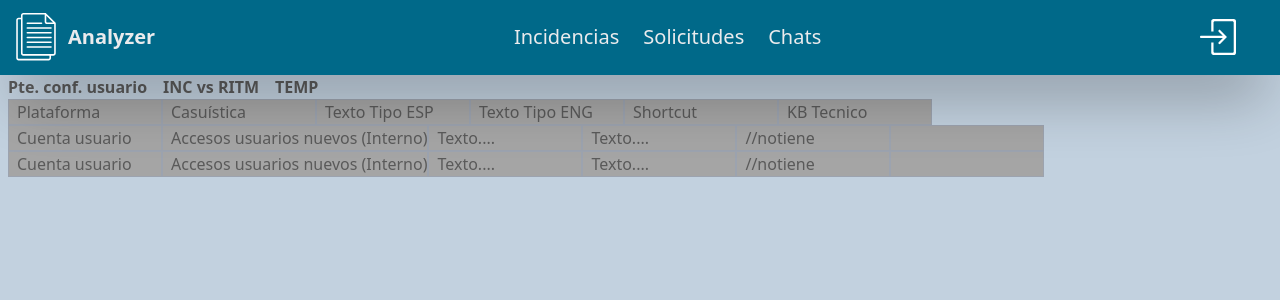
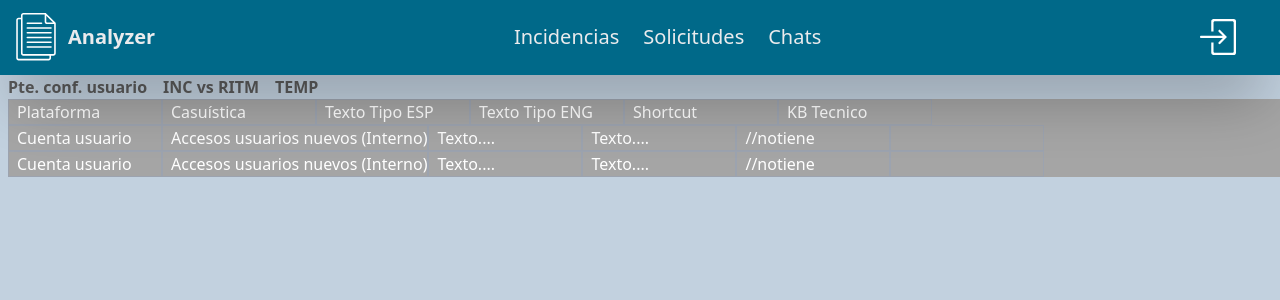
Before and after one commit to brenosantin96/brenoAnalyzer01front, a Next.js app: page /helptexts in a window 1280 px wide. Shown: the top 300 px of the page. Built offline with nearby package versions, Linux system fonts and the light colour scheme.

Commit message:
modifying components Table Table Cell and TableRow

```diff
--- a/src/components/Table.tsx
+++ b/src/components/Table.tsx
@@ -4,6 +4,7 @@ import Row from './TableRow';
 type SelectedCell = { row: number | null, col: number | null };
 
 const Table = () => {
+
   const initialData = [
     ['Plataforma', 'Casuística', 'Texto Tipo ESP', 'Texto Tipo ENG', 'Shortcut', 'KB Tecnico'],
     ['Cuenta usuario', 'Accesos usuarios nuevos (Interno)', 'Texto....', 'Texto....', '//notiene', ''],
@@ -22,6 +23,7 @@ const Table = () => {
 
   return (
     <div className='bg-[#C2D1DF] overflow-y-hidden'>
+
       <div className='mt-[75px] bg-[#C2D1DF] overflow-y-hidden'>
         <ul className='ml-2 flex gap-4 font-bold text-[#5A5A5A] '>
           <li>
@@ -36,9 +38,12 @@ const Table = () => {
         </ul>
       </div>
 
+
       <div className='pl-2 bg-[#C2D1DF] text-[#5A5A5A] h-screen overflow-x-scroll overflow-y-hidden whitespace-nowrap'>
         {tableData.map((rowData, rowIndex) => (
           <Row
+            bgColor={`bg-[#A5A5A5]`}
+            textColor={`text-white`}
             key={rowIndex}
             rowData={rowData}
             rowIndex={rowIndex}
--- a/src/components/TableCell.tsx
+++ b/src/components/TableCell.tsx
@@ -16,15 +16,18 @@ const TableCell = ({ value, isSelected, onClick, onChange } : Props) => {
   };
 
   const handleBlur = () => {
+    //The onblur event occurs when an HTML element loses focus
     setIsEditing(false);
   };
+
+
   const handleChange = (e : React.ChangeEvent<HTMLInputElement>) => {
     onChange(e.target.value);
   };
 
   return (
     <div
-      className={`min-w-[154px] pl-2 flex items-center text-left ${isSelected ? 'border-blue-600 border-2' : 'border border-gray-400'} bg-[#A5A5A5]`}
+      className={`min-w-[154px] pl-2 flex items-center text-left ${isSelected ? 'border-blue-600 border-2' : 'border border-gray-400'}`}
       onClick={onClick}
       onDoubleClick={handleDoubleClick}
     >
--- a/src/components/TableRow.tsx
+++ b/src/components/TableRow.tsx
@@ -2,16 +2,19 @@ import React from 'react';
 import Cell from './TableCell';
 
 type RowProps = {
-    rowData: string[];
-    rowIndex: number;
-    selectedCell: { row: number | null, col: number | null };
-    setSelectedCell: (cell: { row: number | null, col: number | null }) => void;
-    updateCell: (rowIndex: number, cellIndex: number, newValue: string) => void;
+    rowData: string[]; // todo conteudo da linha
+    rowIndex: number; //indice da linha
+    selectedCell: { row: number | null, col: number | null }; //celula selecionada
+    setSelectedCell: (cell: { row: number | null, col: number | null }) => void; //redefinindo a celula selecionada
+    updateCell: (rowIndex: number, cellIndex: number, newValue: string) => void; //atualizando celula
+    bgColor : string;
+    textColor: string;
 }
 
-const TableRow = ({ rowData, rowIndex, selectedCell, setSelectedCell, updateCell }: RowProps) => {
+const TableRow = ({ rowData, rowIndex, selectedCell, setSelectedCell, updateCell, bgColor, textColor }: RowProps) => {
   return (
-    <div className='flex flex-row'>
+    <div className={`flex flex-row ${bgColor} ${textColor}`}>
+
       {rowData.map((cellData, cellIndex) => (
         <Cell
           key={cellIndex}
@@ -21,6 +24,7 @@ const TableRow = ({ rowData, rowIndex, selectedCell, setSelectedCell, updateCell
           onChange={(newValue) => updateCell(rowIndex, cellIndex, newValue)}
         />
       ))}
+
     </div>
   );
 };
```
